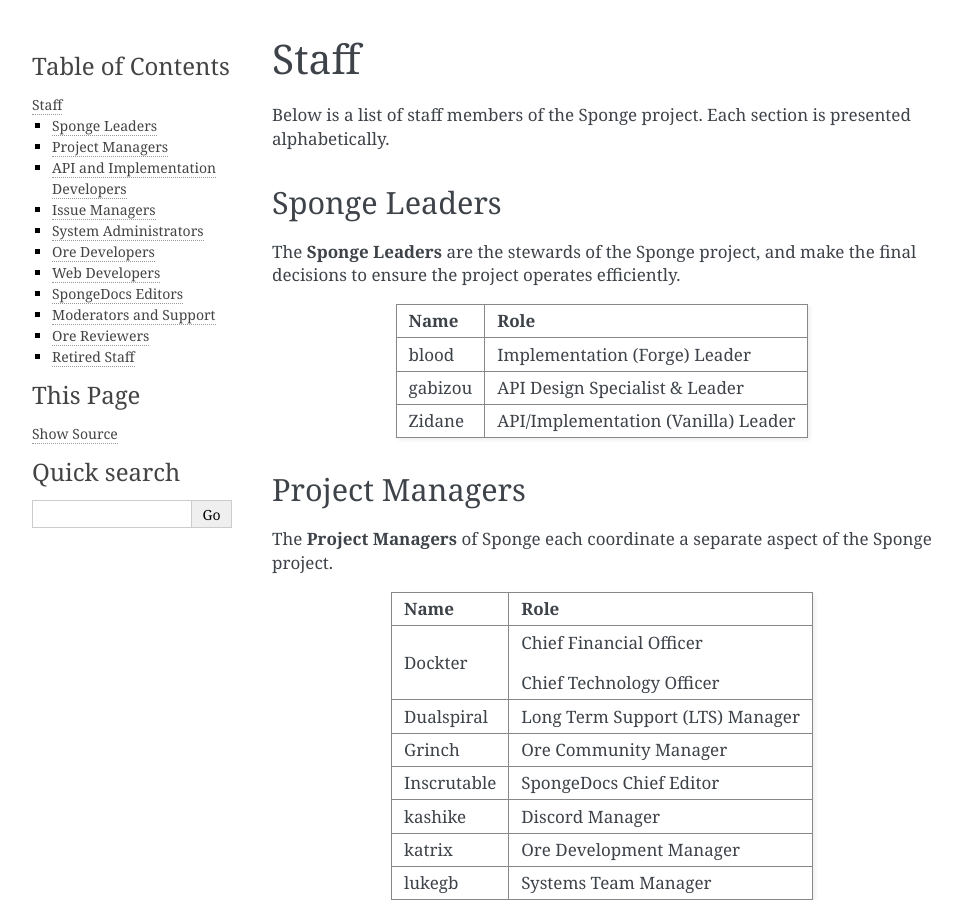
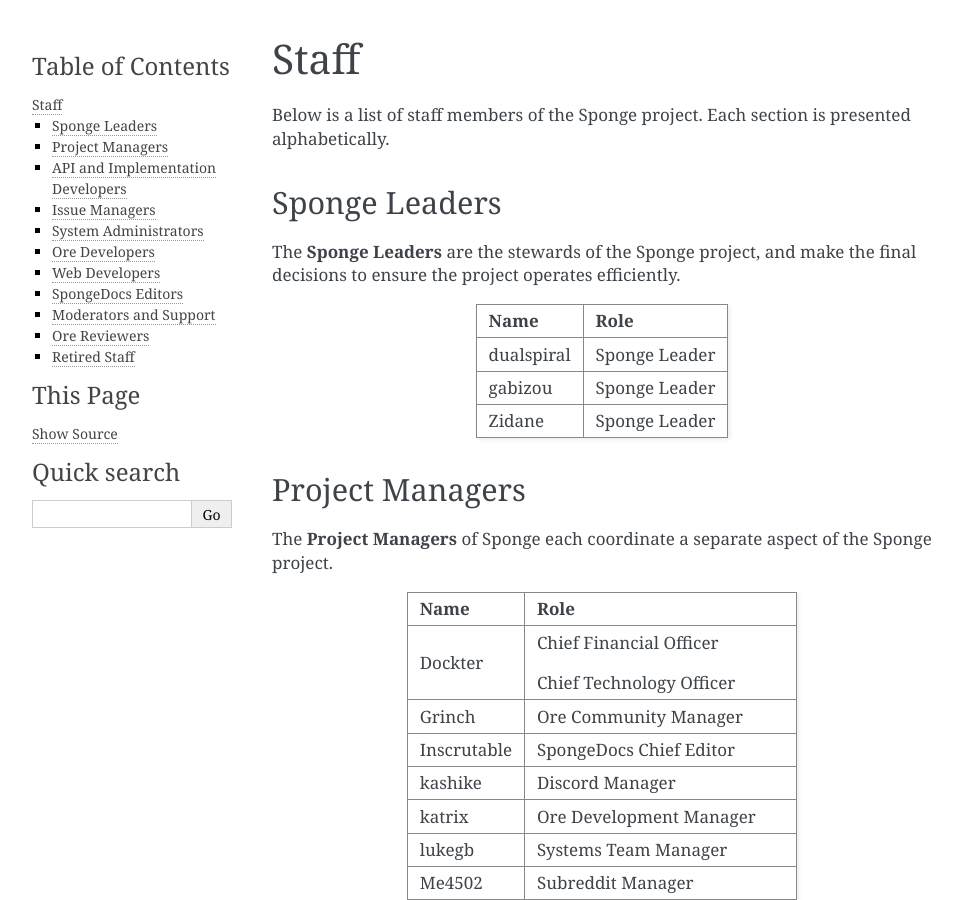
Before and after one commit to SpongePowered/SpongeDocs, a Sphinx documentation site: the page built from source/about/staff.rst, in a window 1280 px wide and 900 px high. Shown: the whole window, without its empty margins (148-1110 px from the left). Built offline with Sphinx 7.4.7, drawn with Linux system fonts in a browser that asks for light colours; pages that are not in the unit, such as notebooks, are missing from menus; some of the changed text lies outside the part shown.

Commit message:
Rise of the Melon King!

```diff
--- a/source/about/staff.rst
+++ b/source/about/staff.rst
@@ -13,11 +13,11 @@
 +-----------------------------------+------------------------------------+
 | Name                              | Role                               |
 +===================================+====================================+
-| blood                             | Implementation (Forge) Leader      |
+| dualspiral                        | Sponge Leader                      |
 +-----------------------------------+------------------------------------+
-| gabizou                           | API Design Specialist & Leader     |
+| gabizou                           | Sponge Leader                      |
 +-----------------------------------+------------------------------------+
-| Zidane                            | API/Implementation (Vanilla) Leader|
+| Zidane                            | Sponge Leader                      |
 +-----------------------------------+------------------------------------+
 
 Project Managers
@@ -31,8 +31,6 @@
 | Dockter                           | Chief Financial Officer            |
 |                                   |                                    |
 |                                   | Chief Technology Officer           |
-+-----------------------------------+------------------------------------+
-| Dualspiral                        | Long Term Support (LTS) Manager    |
 +-----------------------------------+------------------------------------+
 | Grinch                            | Ore Community Manager              |
 +-----------------------------------+------------------------------------+
```
Also changed, not shown: other parts of source/about/staff.rst (+2 -0 lines).
